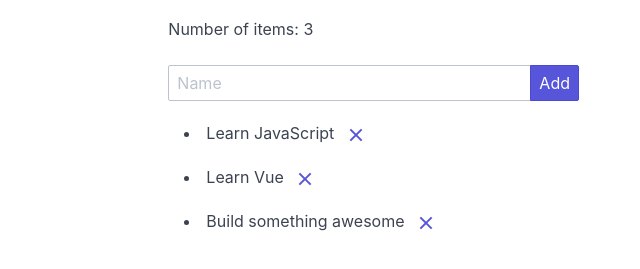
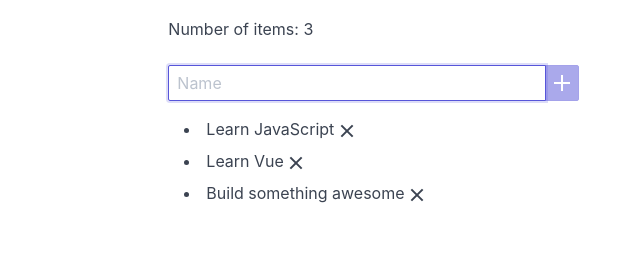
Before and after one commit to csernazs/misc, a plain HTML site: page js/vuejs_example1/index.html in a window 1280 px wide. Shown: the part 51-320 px from the top of the page, without its empty margins (53-693 px from the left). Drawn offline with nearby package versions, Linux system fonts and the light colour scheme.

Commit message:
vuejs: make it even better
Changed button to icon to avoid focus. Also this includes general facelift.

```diff
--- a/js/vuejs_example1/index.html
+++ b/js/vuejs_example1/index.html
@@ -24,11 +24,11 @@
                     Number of items: {{ todos.length }}
                 </p>
                 <div class="input-group">
-                    <input class="form-input" type="text" id="todo_name" v-model="todo_name" placeholder="Name" v-on:keyup.enter="add_todo" />
-                    <button class="btn btn-primary input-group-btn" v-on:click="add_todo">Add</button>
+                    <input class="form-input" type="text" id="todo_name" v-model="todo_name" placeholder="Name" v-on:keyup.enter="add_todo" autofocus />
+                    <button class="btn btn-primary input-group-btn" v-on:click="add_todo" v-bind:class="{disabled: todo_name.length == 0}"><i class="icon icon-plus"></i></button>
                 </div>
                 <ul>
-                    <li v-for="todo in todos">{{ todo.text }} <button class="btn btn-link" v-on:click="remove_todo(todo)"><i class="icon icon-cross"></i></button>
+                    <li v-for="todo in todos">{{ todo.text }} <i v-on:click="remove_todo(todo)" class="icon icon-cross"></i>
                     </li>
                 </ul>
             </div>
@@ -49,8 +49,10 @@
             },
             methods: {
                 add_todo: function () {
-                    this.todos.push({ text: this.todo_name });
-                    this.todo_name = "";
+                    if (this.todo_name.length > 0) {
+                        this.todos.push({ text: this.todo_name });
+                        this.todo_name = "";
+                    }
                 },
 
                 remove_todo: function (todo) {
```
